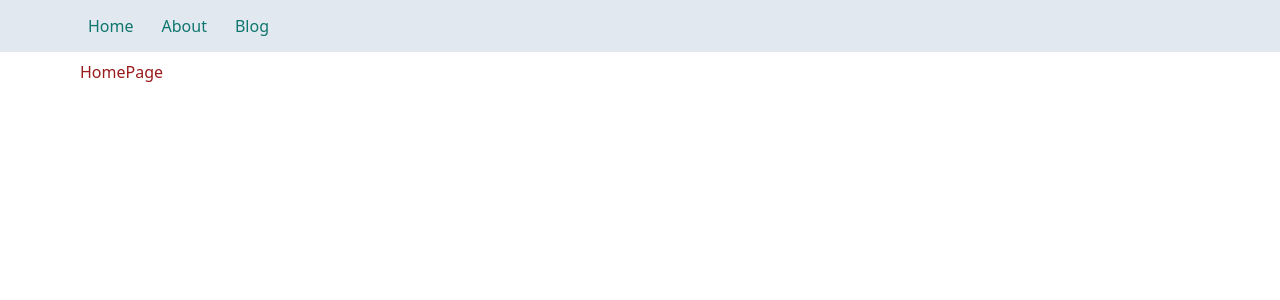
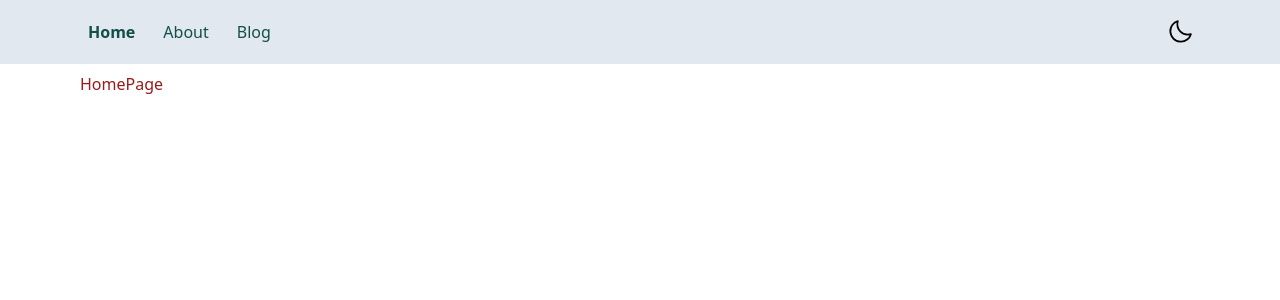
Before and after one commit to roayaii/boilerplate, a Nuxt app: page / in a window 1280 px wide. Shown: the top 300 px of the page. Built offline with nearby package versions, Linux system fonts and the light colour scheme.

Commit message:
feat : set dark mode for desktop header

```diff
--- a/components/layout/header/desktop.vue
+++ b/components/layout/header/desktop.vue
@@ -1,13 +1,24 @@
 <template >
-    <div class="bg-slate-200 py-3">
+    <div class="bg-slate-200 dark:bg-slate-800 py-3">
         <div class="container">
-            <div class="flex items-center justify-between">
+            <div class="flex items-center justify-between text-teal-900 dark:text-teal-200 w-full">
                 <div class="flex items-center gap-3">
-                    <nuxt-link class="p-2 leading-3 text-teal-700">Home</nuxt-link>
-                    <nuxt-link class="p-2 leading-3 text-teal-700">About</nuxt-link>
-                    <nuxt-link class="p-2 leading-3 text-teal-700">Blog</nuxt-link>
+                    <nuxt-link class="p-2 leading-3 font-bold">Home</nuxt-link>
+                    <nuxt-link class="p-2 leading-3">About</nuxt-link>
+                    <nuxt-link class="p-2 leading-3">Blog</nuxt-link>
+                </div>
+                <div>
+                    <div class="focus:outline-none focus-visible:outline-0 cursor-pointer disabled:cursor-not-allowed disabled:opacity-75 hover:bg-slate-400 dark:hover:bg-slate-600 flex-shrink-0 font-medium rounded-md text-sm gap-x-1.5 p-1.5 text-gray-700 dark:text-gray-200 hover:text-gray-900 dark:hover:text-white hover: focus-visible:ring-inset focus-visible:ring-2 focus-visible:ring-primary-500 dark:focus-visible:ring-primary-400 inline-flex items-center">
+                    <Icon @click="setLight" v-if="isDark" class="w-7 h-7" name="ph:sun" color="white" />
+                    <Icon @click="setDark" v-else class="w-7 h-7" name="ph:moon" color="black" />
+                    </div>
                 </div>
             </div>
         </div>
     </div>
 </template>
+
+<script setup >
+const { isDark, setDark , setLight } = useTheme()
+
+</script>
```
